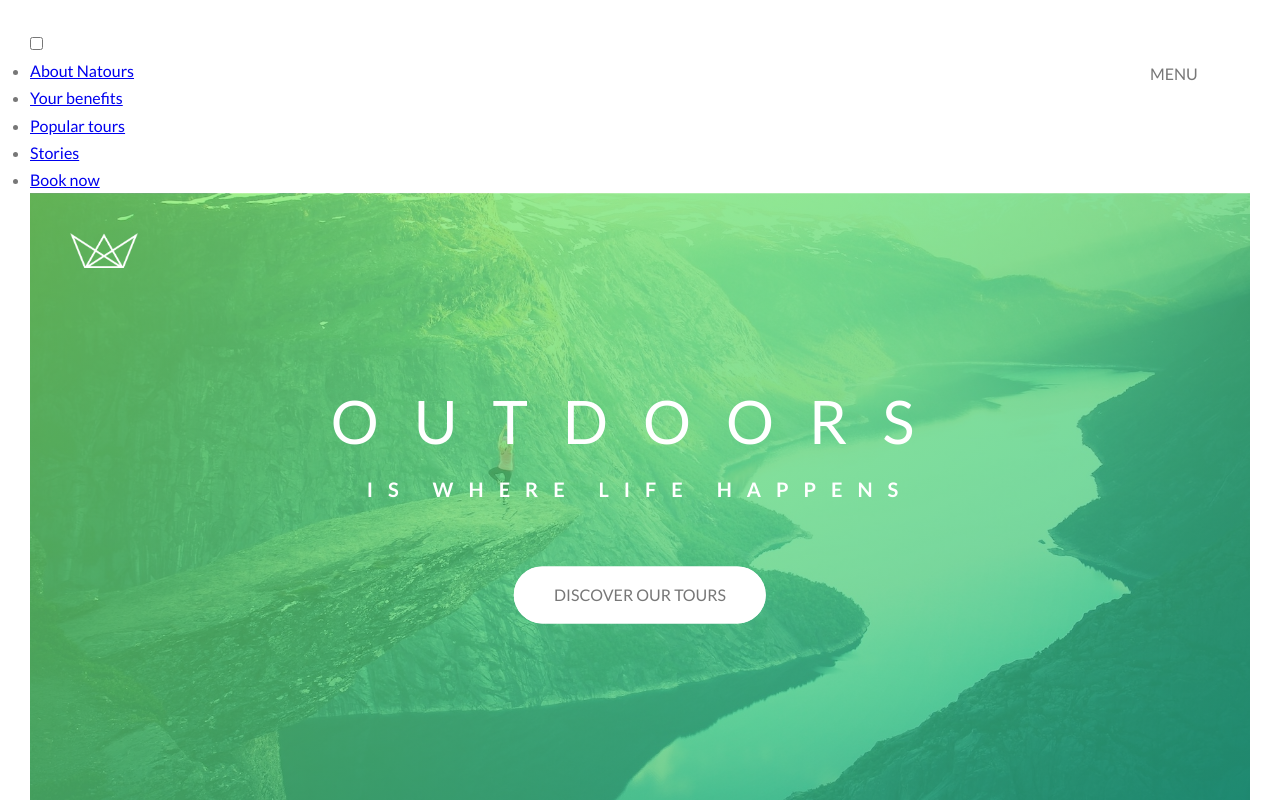
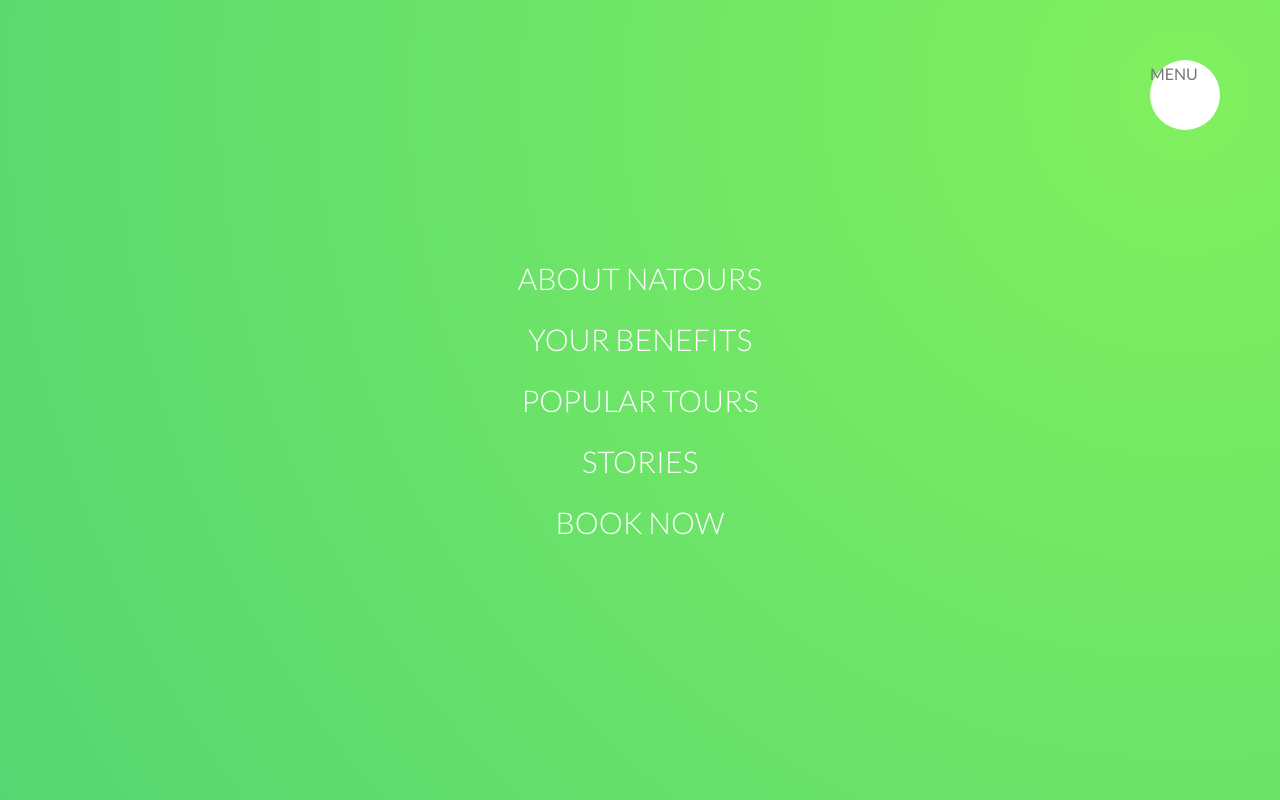
Before and after one commit to dario-piotrowicz/VueJS3-CSS_demo_Natours_website_miniproject, a Vue app: page / in a window 1280 px wide. Shown: the top 800 px of the page. Built offline with nearby package versions, Linux system fonts and the light colour scheme.

Commit message:
set the navigation component's menu style

```diff
--- a/src/components/Navigation.vue
+++ b/src/components/Navigation.vue
@@ -43,7 +43,7 @@
         right: $button-displacement;
         background-color: $color-white;
         border-radius: 50%;
-        z-index: 1001;
+        z-index: 1002;
     }
 
     &__background {
@@ -57,6 +57,37 @@
         border-radius: 50%;
         background: radial-gradient($color-primary-lighter, $color-primary-darker);
         z-index: 1000;
+        transform: scale(80);
+}
+
+    &__menu {
+        height: 100vh;
+        width: 100%;
+        position: fixed;
+        top: 0;
+        left: 0;
+        z-index: 1001;
+    }
+
+    &__list {
+        position: absolute;
+        top: 50%;
+        left: 50%;
+        transform: translate(-50%, -50%);
+        list-style: none;
+        text-align: center;
+
+        &-item {
+            margin: 1rem;
+        }
+    }
+
+    &__link {
+        font-size: 3rem;
+        font-weight: 300;
+        text-decoration: none;
+        text-transform: uppercase;
+        color: $color-white;
     }
 
 }
```
